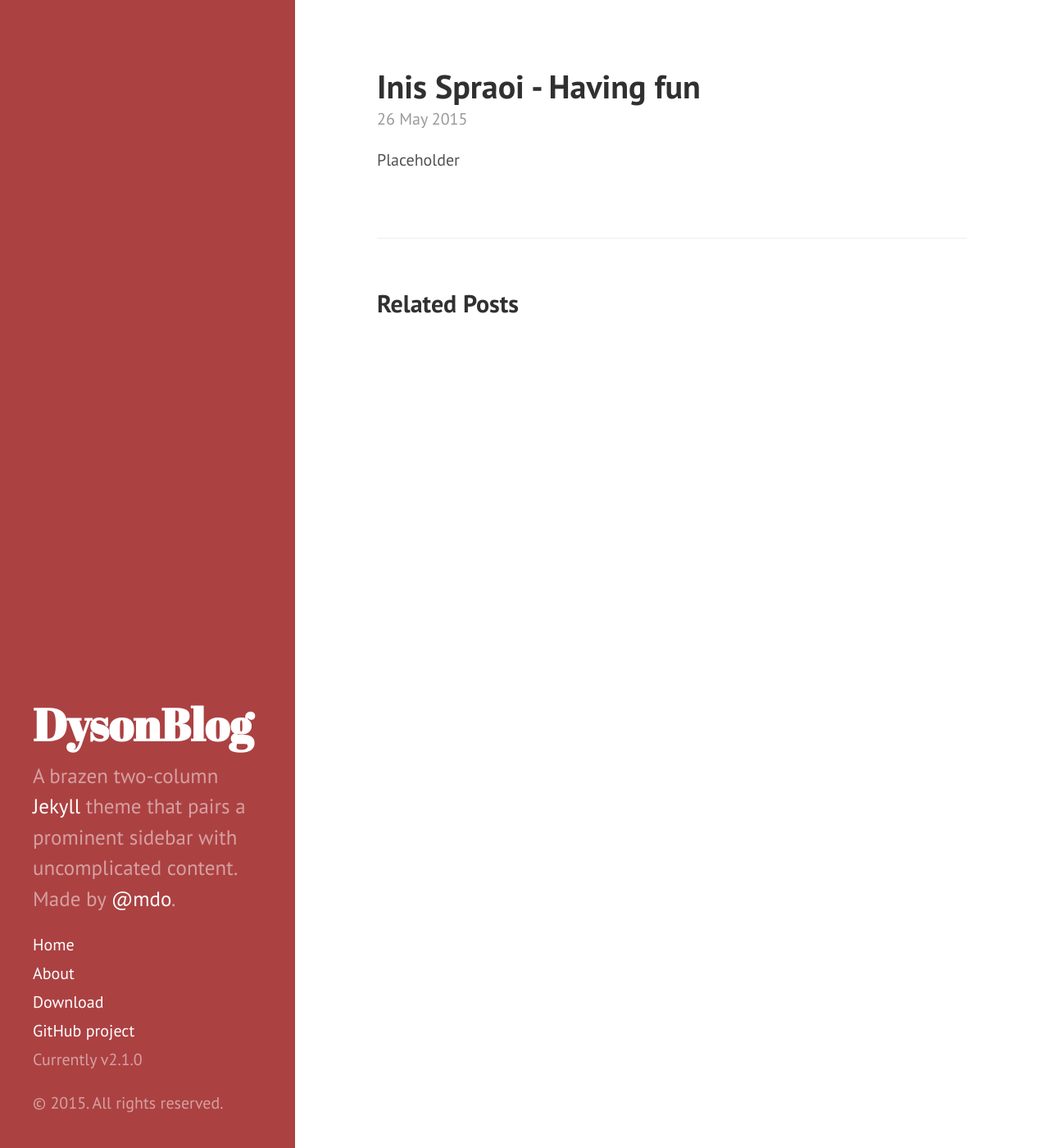
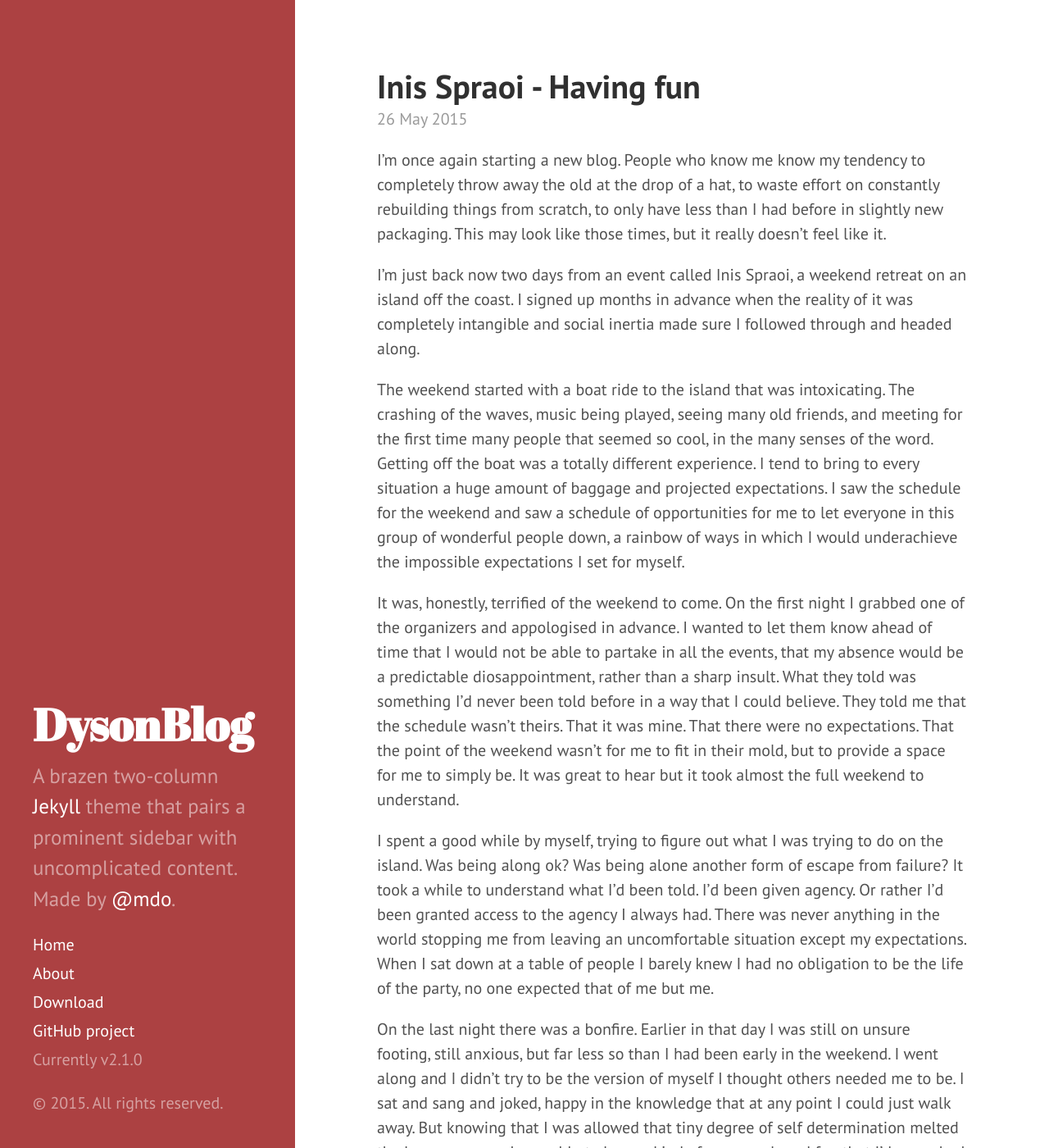
Before and after one commit to dysonhug/dysonhugsite, a Jekyll site: the page built from _posts/2015-05-26-Inis-Spraoi.md, in a window 1280 px wide and 1400 px high. Shown: the whole window at 82% size. Built offline with Jekyll 4.4.1, drawn with Linux system fonts in a browser that asks for light colours; Markdown is read by kramdown in place of the engine named in the settings; some of the changed text lies outside the part shown.

Commit message:
Update 2015-05-26-Inis-Spraoi.md

```diff
--- a/_posts/2015-05-26-Inis-Spraoi.md
+++ b/_posts/2015-05-26-Inis-Spraoi.md
@@ -3,4 +3,18 @@ layout: post
 title: Inis Spraoi - Having fun
 ---
 
-Placeholder
+I'm once again starting a new blog. People who know me know my tendency to completely throw away the old at the drop of a hat, to waste effort on constantly rebuilding things from scratch, to only have less than I had before in slightly new packaging. This may look like those times, but it really doesn't feel like it.
+
+I'm just back now two days from an event called Inis Spraoi, a weekend retreat on an island off the coast. I signed up months in advance when the reality of it was completely intangible and social inertia made sure I followed through and headed along.
+
+The weekend started with a boat ride to the island that was intoxicating. The crashing of the waves, music being played, seeing many old friends, and meeting for the first time many people that seemed so cool, in the many senses of the word. Getting off the boat was a totally different experience. I tend to bring to every situation a huge amount of baggage and projected expectations. I saw the schedule for the weekend and saw a schedule of opportunities for me to let everyone in this group of wonderful people down, a rainbow of ways in which I would underachieve the impossible expectations I set for myself.
+
+It was, honestly, terrified of the weekend to come. On the first night I grabbed one of the organizers and appologised in advance. I wanted to let them know ahead of time that I would not be able to partake in all the events, that my absence would be a predictable diosappointment, rather than a sharp insult. What they told was something I'd never been told before in a way that I could believe. They told me that the schedule wasn't theirs. That it was mine. That there were no expectations. That the point of the weekend wasn't for me to fit in their mold, but to provide a space for me to simply be. It was great to hear but it took almost the full weekend to understand.
+
+I spent a good while by myself, trying to figure out what I was trying to do on the island. Was being along ok? Was being alone another form of escape from failure? It took a while to understand what I'd been told. I'd been given agency. Or rather I'd been granted access to the agency I always had. There was never anything in the world stopping me from leaving an uncomfortable situation except my expectations. When I sat down at a table of people I barely knew I had no obligation to be the life of the party, no one expected that of me but me.
+
+On the last night there was a bonfire. Earlier in that day I was still on unsure footing, still anxious, but far less so than I had been early in the weekend. I went along and I didn't try to be the version of myself I thought others needed me to be. I sat and sang and joked, happy in the knowledge that at any point I could just walk away. But knowing that I was allowed that tiny degree of self determination melted the baggage away. I was able to have a kind of unencumbered fun that I'd never had before.
+
+It was honestly the first time I'd understood what it was to have fun. I never before understood the degree to which I had control over myself and the role I felt needed to play in social situations. Which is none. I love talking to people. And sharing ideas. And if you get me started philosophising about art or games I may never stop. But no one else needs me to be that person.
+
+On the ferry back, and on the bus back, I said to friends that I felt like I'd learned how to have fun for the first time. What I really learned was that I had agency, control over myself, and that the expectation I was projecting were exactly that. So I don't think this blog will disappear in two weeks, like it normally does. Because, for the first time really, this isn't for others, it's for me.
```
